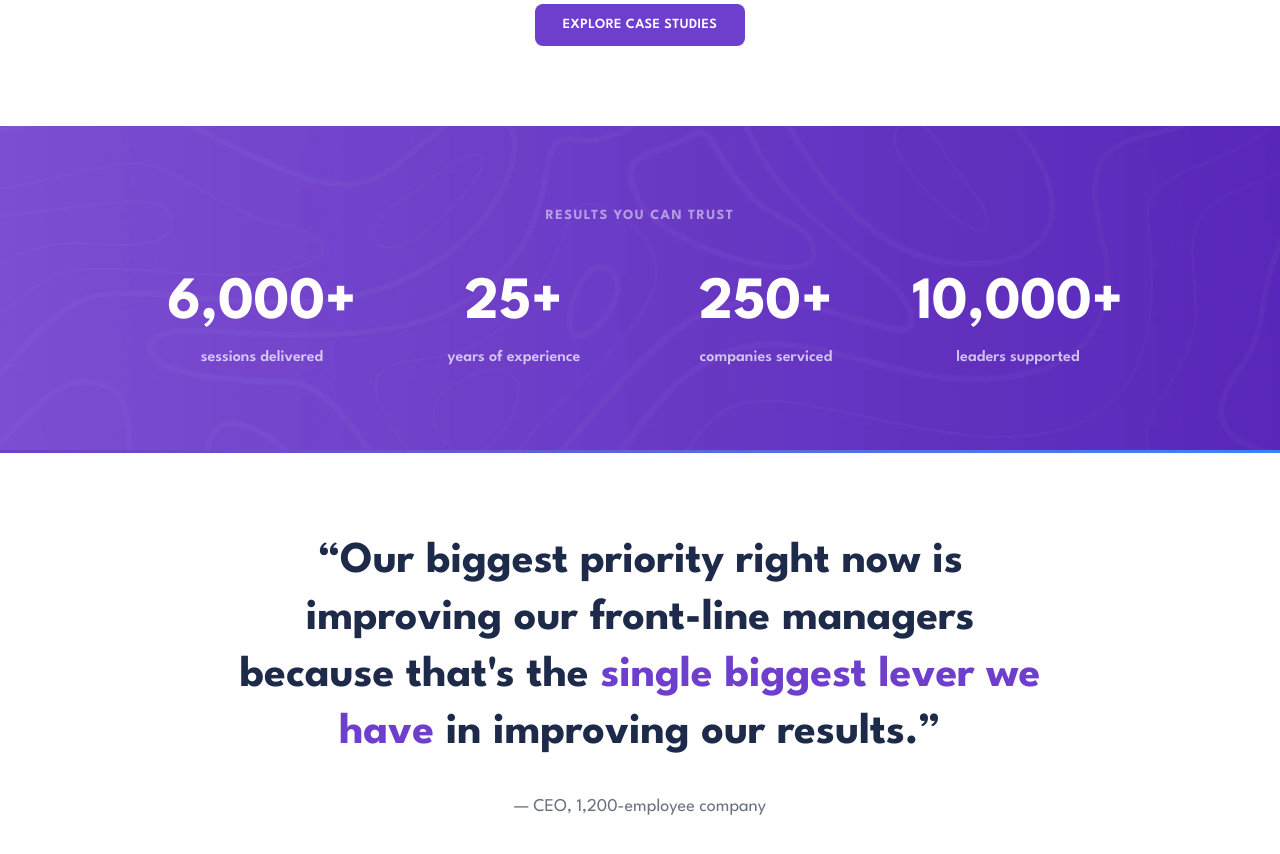
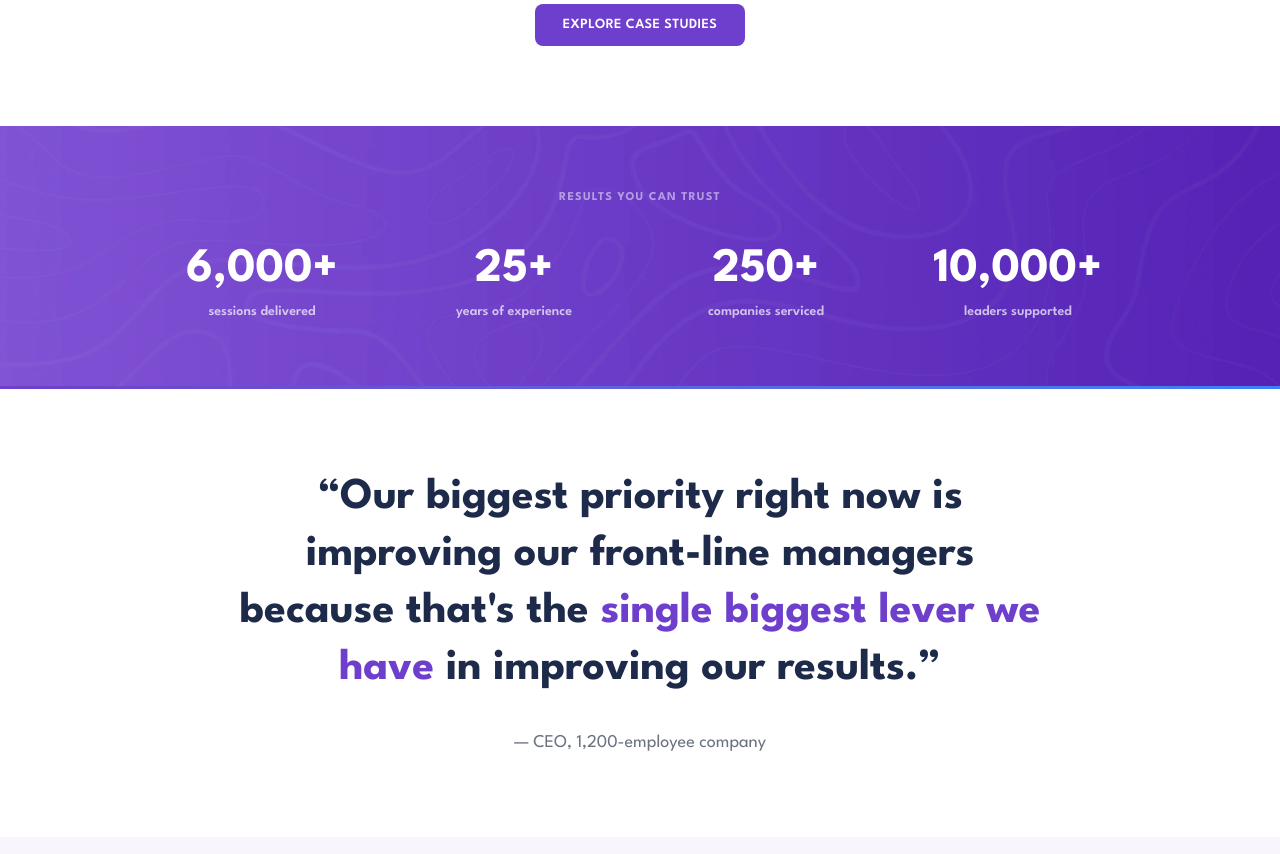
Before and after one commit to stevearntz/campfire-website, a Next.js app: page / in a window 1280 px wide. Shown: the part 4740-5594 px from the top of the page. Built offline with nearby package versions, Linux system fonts and the light colour scheme; no server answers.

Commit message:
Revert "Scale up Results section by ~25%"
This reverts commit d49802a0f0b054011998e8e749c9e5947dd691b2.

```diff
--- a/app/page.tsx
+++ b/app/page.tsx
@@ -407,9 +407,9 @@ export default function Home() {
 
       {/* ==================== PROOF ==================== */}
       <section className="relative overflow-hidden">
-        <div className="py-20" style={{ backgroundImage: "url('/purple-topo.webp')", backgroundSize: "cover", backgroundPosition: "center" }}>
+        <div className="py-16" style={{ backgroundImage: "url('/purple-topo.webp')", backgroundSize: "cover", backgroundPosition: "center" }}>
           <div className="relative z-10 max-w-5xl mx-auto px-6">
-            <p className="text-sm font-bold text-white/50 text-center mb-12 uppercase tracking-widest">
+            <p className="text-xs font-bold text-white/50 text-center mb-10 uppercase tracking-widest">
               Results you can trust
             </p>
             <div className="grid grid-cols-2 md:grid-cols-4 gap-8 text-center">
@@ -420,10 +420,10 @@ export default function Home() {
                 { number: "10,000+", label: "Leaders supported" },
               ].map((stat) => (
                 <div key={stat.label}>
-                  <div className="text-5xl md:text-6xl font-bold text-white">
+                  <div className="text-4xl md:text-5xl font-bold text-white">
                     {stat.number}
                   </div>
-                  <p className="mt-3 text-base font-semibold text-white/70 lowercase">{stat.label}</p>
+                  <p className="mt-2 text-sm font-semibold text-white/70 lowercase">{stat.label}</p>
                 </div>
               ))}
             </div>
```
